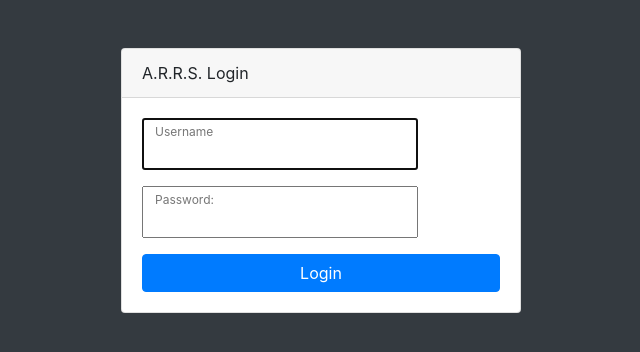
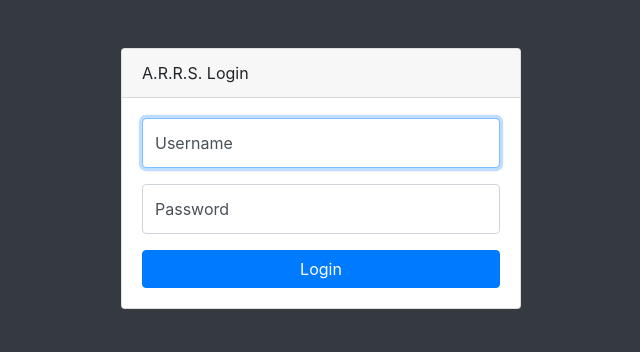
Before and after one commit to gusboling/ARRS, a Django app: page /accounts/login/ in a window 1280 px wide. Shown: the top 352 px of the page, without its empty margins (319-959 px from the left). Run offline with Django 3.2, Linux system fonts and the light colour scheme; some libraries are stand-ins or nearby versions.

Commit message:
Finally got django forms to play nice with bootstrap styles

```diff
--- a/arrs/templates/registration/login.html
+++ b/arrs/templates/registration/login.html
@@ -32,23 +32,15 @@
           <div class="form-group">
             <div class="form-label-group">
 	      {{ form.username.errors }}
-	      {{ form.username }}
-              <!--
               <input type="text" id="id_username" name="username" class="form-control" placeholder="Username" required="required" autofocus="">
-              <label for="id_username">Username</label>
-              -->
               <label for="{{ form.username.id_for_label }}">Username</label>
             </div>
           </div>
           <div class="form-group">
             <div class="form-label-group">
 	      {{ form.password.errors }}
-	      {{ form.password }}
-	      <!--
-              <input type="password" id="id_password" class="form-control" placeholder="Password" required="required">
-              <label for="id_password">Password</label>
-              -->
-              <label for="{{ form.password.id_for_label }}">Password:</label>
+              <input type="password" id="id_password" name="password" class="form-control" placeholder="Password" required="required">
+	      <label for="{{ form.password.id_for_label }}">Password</label>
             </div>
           </div>
           <!--
```
